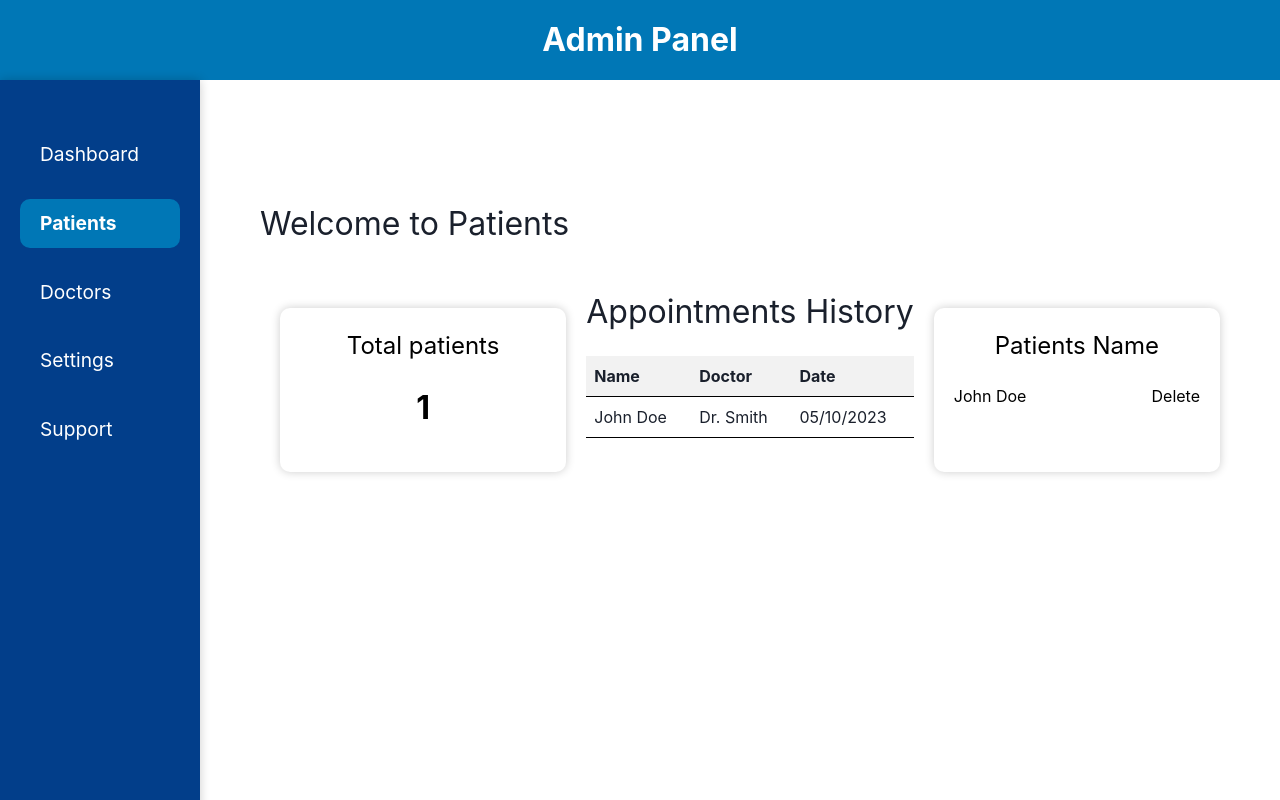
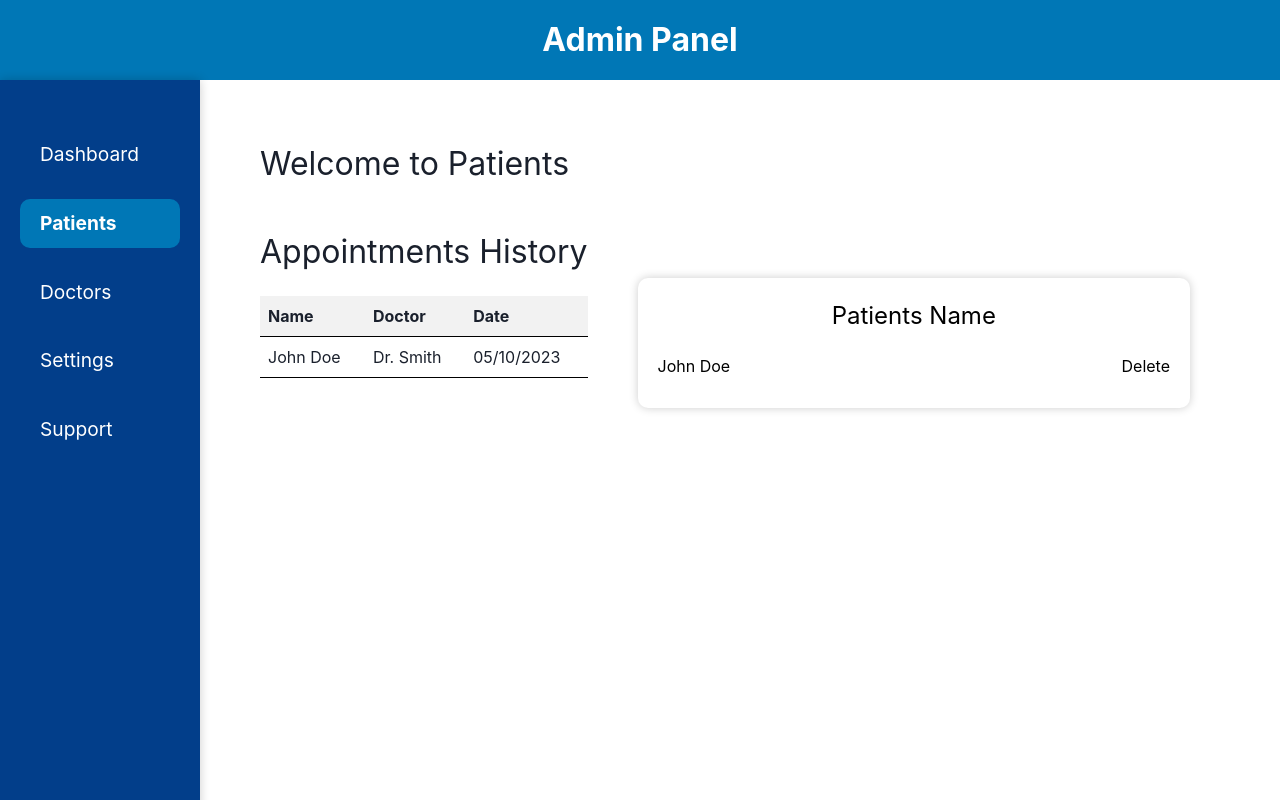
Before and after one commit to Nefoli-Tech/AppointMate-Admin-Panel, a React (Create React App) app: page /patients in a window 1280 px wide. Built offline with nearby package versions, Linux system fonts and the light colour scheme.

Commit message:
changes made in  patients and support

```diff
--- a/src/components/DashBoard/Patients.jsx
+++ b/src/components/DashBoard/Patients.jsx
@@ -71,10 +71,6 @@ const AdminPanel = () => {
       <div className="content">
         <h2>Welcome to Patients</h2>
         <div className="boxes">
-          <div className="box">
-            <h2>Total patients</h2>
-            <p className="count">{patients.length}</p>
-          </div>
           <div className="box2">
             <h2>Appointments History</h2>
             <table>
--- a/src/components/DashBoard/patients.css
+++ b/src/components/DashBoard/patients.css
@@ -57,7 +57,7 @@
 
 /* Content */
 .content {
-  margin-top: 80px;
+  margin-top: 20px;
   margin-left: 220px;
   padding: 40px;
 }
@@ -101,10 +101,10 @@ tbody tr:nth-child(even) {
   background-color: #ffffff;
   color: black;
   padding: 20px;
-  margin: 20px;
+  margin: 50px;
   border-radius: 10px;
   flex: 1;
-  min-width: 200px;
+  min-width: 100px;
 }
 
 .box h2 {
```
